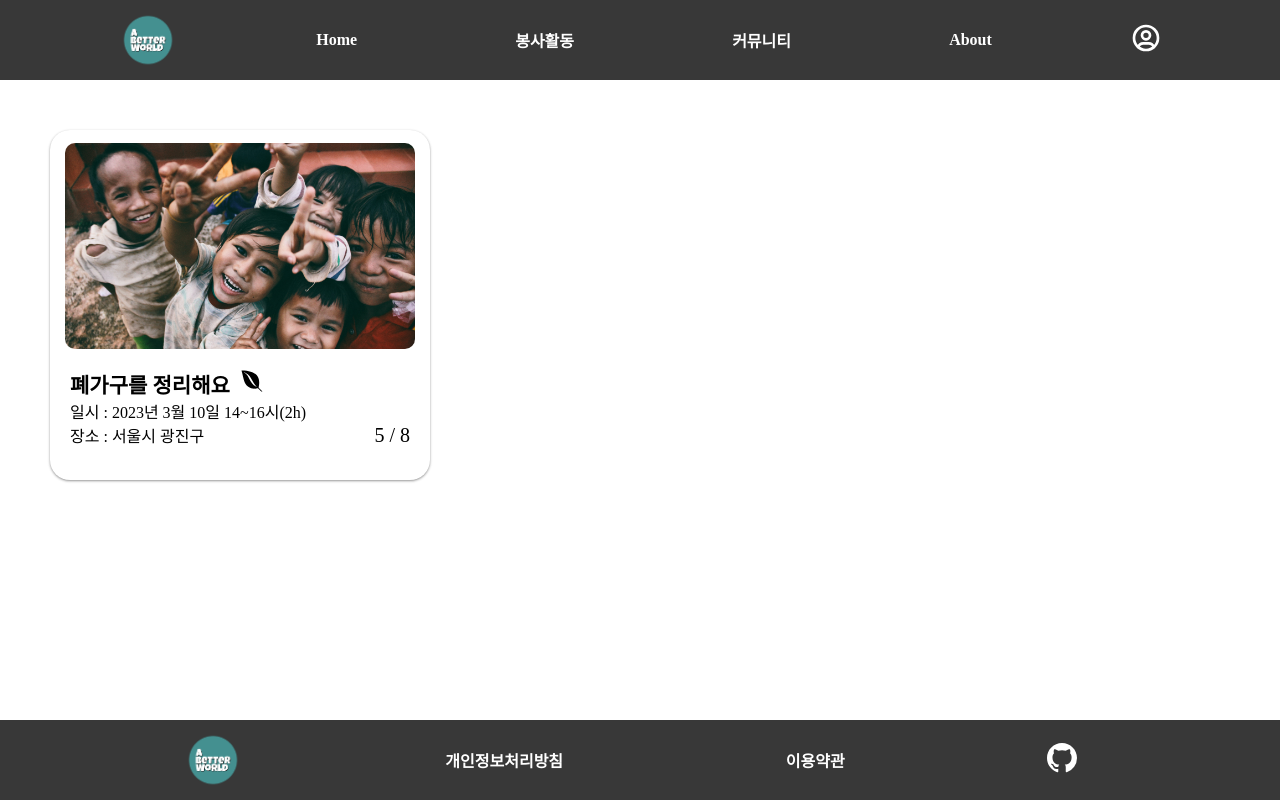
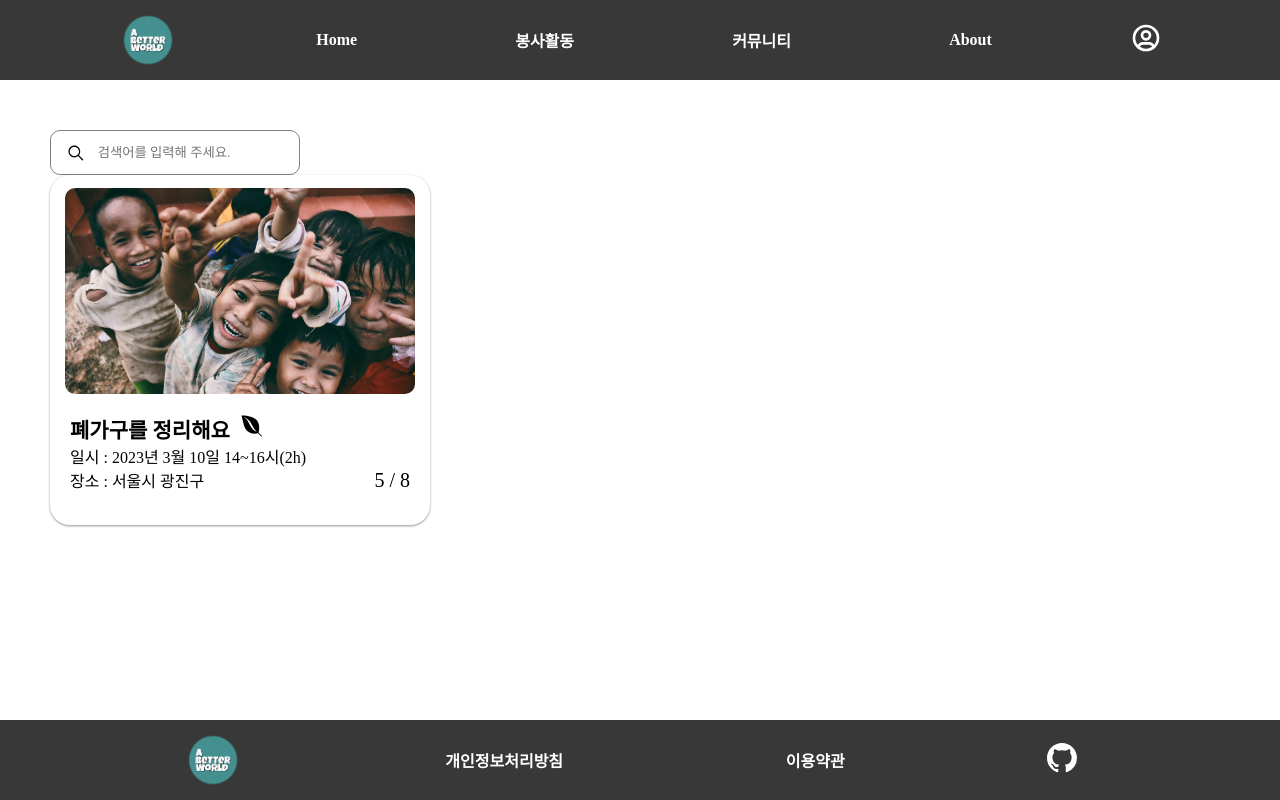
Before and after one commit to codestates-seb/seb42_main_014, a React (Create React App) app in the folder client/: page /volunteer in a window 1280 px wide. Built offline with nearby package versions, Linux system fonts and the light colour scheme; a web font is replaced by a local one.

Commit message:
feat: 검색창 컴포넌트 구현

```diff
--- /dev/null
+++ b/client/src/components/volunteer/SearchBar.tsx
@@ -0,0 +1,37 @@
+import styled from "styled-components";
+import { IoIosSearch } from "react-icons/io";
+
+interface TPropsSearchBar {
+	placeholder: string;
+	width: number;
+	height: number;
+	radius: number;
+}
+
+export default function SearchBar({ placeholder, width, height, radius }: TPropsSearchBar) {
+	const StyledSearchBarDiv = styled.div`
+		width: ${width}px;
+		height: ${height}px;
+		border-radius: ${radius}px;
+		border: 1px solid gray;
+		display: flex;
+		align-items: center;
+		/* justify-content: center; */
+	`;
+
+	const StyledSearchInput = styled.input`
+		border: none;
+		margin: 10px;
+		width: ${width - 15}px;
+		height: ${height - 15}px;
+	`;
+
+	return (
+		<>
+			<StyledSearchBarDiv>
+				<IoIosSearch style={{ marginLeft: "15px" }} size={24} />
+				<StyledSearchInput placeholder={placeholder} />
+			</StyledSearchBarDiv>
+		</>
+	);
+}
--- a/client/src/pages/volunteer/Volunteer.tsx
+++ b/client/src/pages/volunteer/Volunteer.tsx
@@ -1,9 +1,11 @@
 import Card from "../../components/Card";
 import { FaEnvira } from "react-icons/fa";
+import SearchBar from "../../components/volunteer/SearchBar";
 
 export default function Volunteer() {
 	return (
 		<div style={{ margin: "50px" }}>
+			<SearchBar placeholder="검색어를 입력해 주세요." width={250} height={45} radius={10} />
 			<Card
 				src="/images/home/main-img-1.png"
 				title="폐가구를 정리해요"
```
